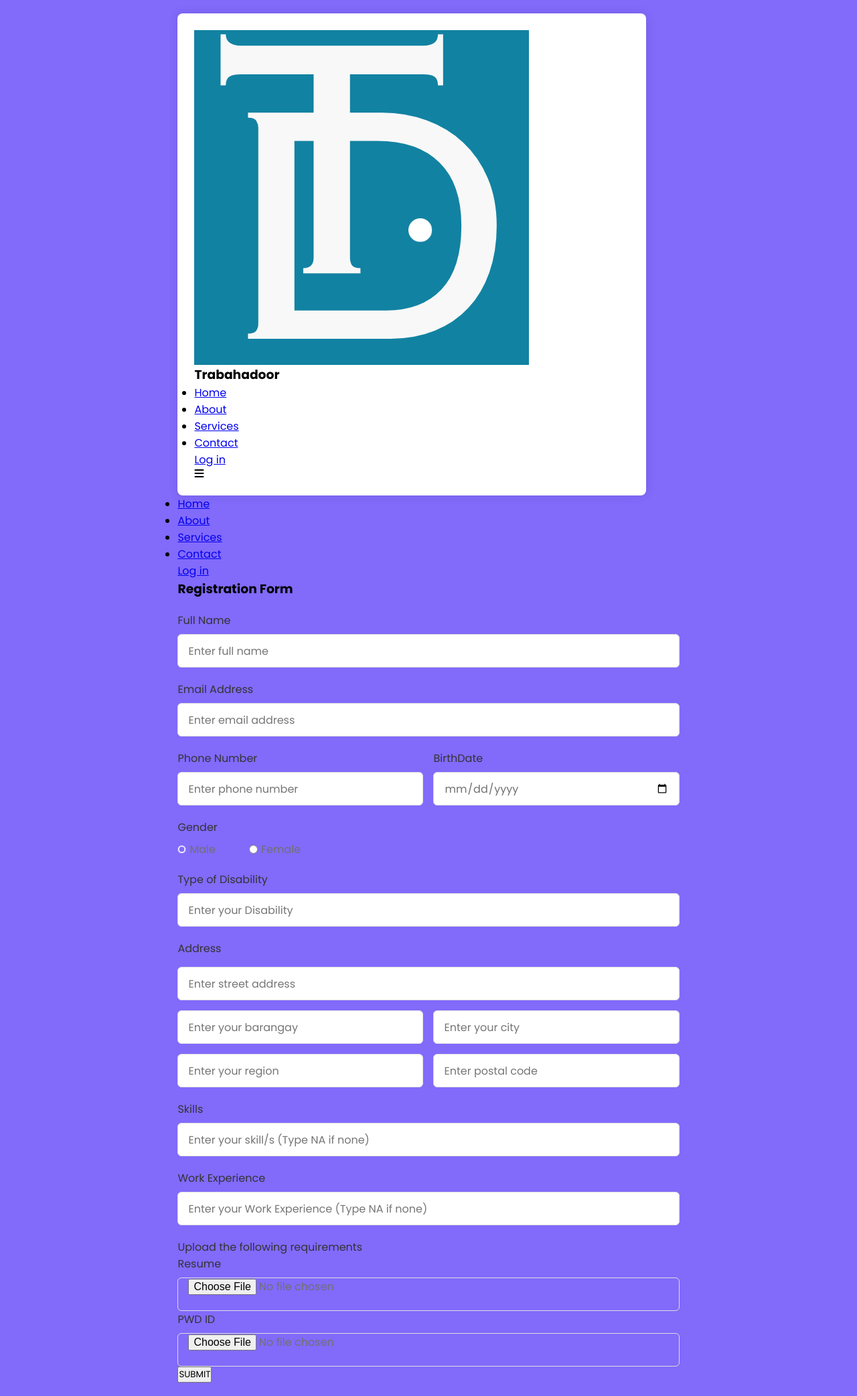
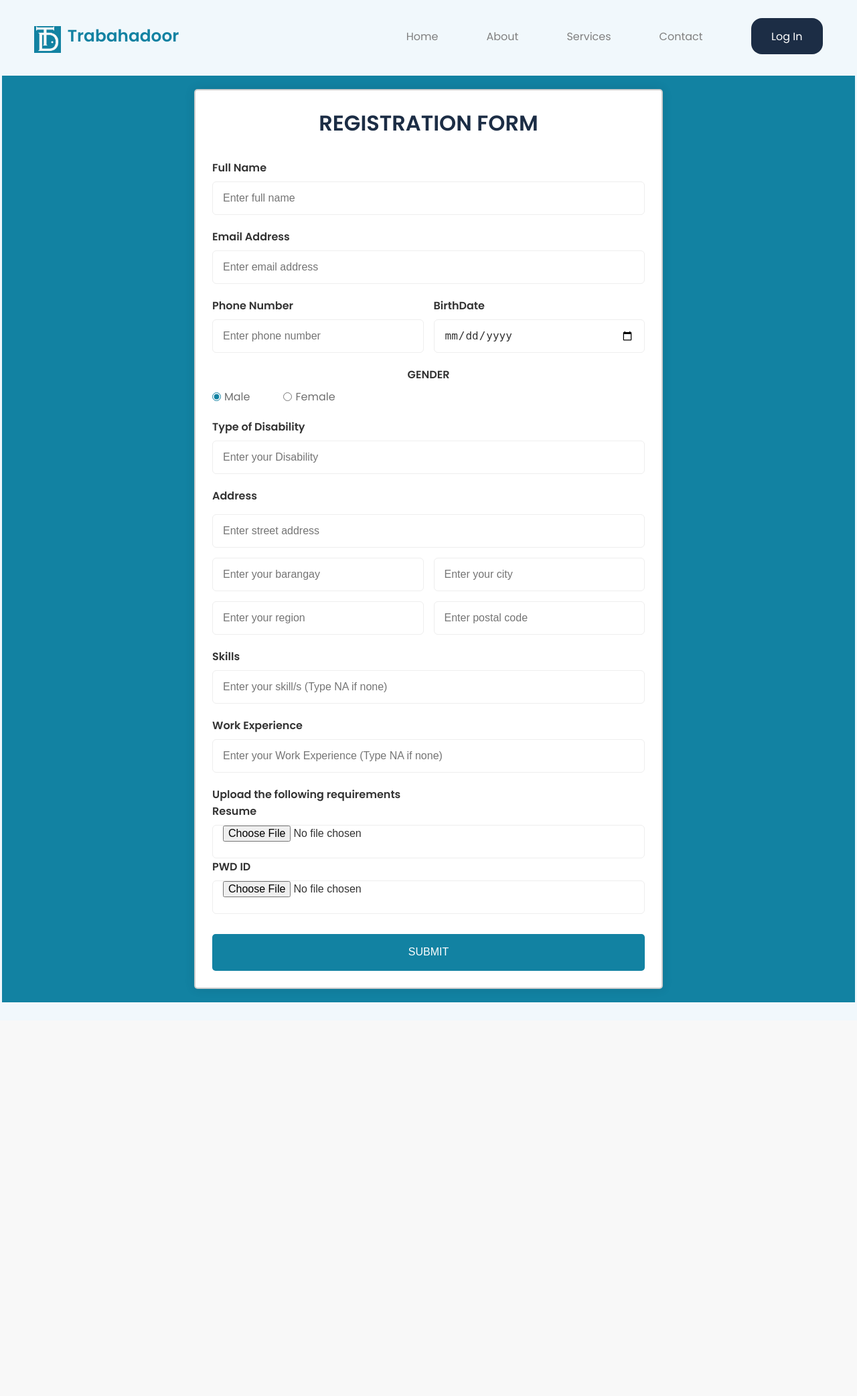
Before and after one commit to carla-dimaandal/TrabahadoorJobPortal, a PHP site: page /employeeReg.html in a window 1280 px wide. Shown: the whole page at 67% size. After the commit the page ends 1497 px from the top, so only its background shows below. Run offline with PHP 8.4, Linux system fonts and the light colour scheme.

Commit message:
Update style6.css

```diff
--- a/style6.css
+++ b/style6.css
@@ -1,20 +1,237 @@
-/* Import Google font - Poppins */
-@import url("https://fonts.googleapis.com/css2?family=Poppins:wght@200;300;400;500;600;700&display=swap");
-* {
-  margin: 0;
-  padding: 0;
-  box-sizing: border-box;
-  font-family: "Poppins", sans-serif;
+@import url('https://fonts.googleapis.com/css2?family=Poppins:wght@100;200;300;400;500;600&display=swap');
+
+:root {
+    --primaryColor:#1282a2;
+    --blueColor:#1c2d45;
+    --whiteColor:#fff;
+    --blackColor:#333;
+    --textColor: #5A5A5A;
+    --grayColor:#f0f0f0;
+    --yellowColor:#f0cc00;
 }
-body {
+
+*, *:before, *:after{
+    padding:0;
+    margin:0;
+    box-sizing:border-box;
+}
+
+body{
+    font-family:'Poppins', sans-serif;
+}
+section{
+    padding:2rem 7%;
+}
+img{
+    width:100%;
+}
+a{
+    text-decoration:none;
+}
+.big-wrapper{
+    padding:1.7rem 0.2rem;
+    width:100%;
+    min-height:100vh;
+    overflow:hidden;
+    background-color:#f1f8fc;
+    display:flex;
+    flex-direction:column;
+    justify-content:space-between;
+}
+.container{
+    position:relative;
+    max-width:81rem;
+    width:100%;
+    margin:0 auto;
+    padding: 0 3rem 2rem;
+    z-index:10;
+}
+header .container{
+    display:flex;
+    justify-content: space-between;
+    align-items: center;
+}
+.logo{
+    display:flex;
+    align-items:center;
+    cursor: pointer;
+}
+.logo img{
+    width:40px;
+    margin-right:0.6rem;
+    margin-top:0.6rem;
+}
+.logo h3{
+    color:var(--primaryColor);
+    font-size: 1.55rem;
+    line-height:1.2;
+    font-weight:700;
+}
+
+.links{
+    display:flex;
+    list-style:none;
+    align-items:center;
+}
+
+.links a{
+    color:gray;
+    margin-left:4.5rem;
+    display:inline-block;
+}
+.links a:after{
+    content:"";
+    position:absolute;
+    background-color:var(--blueColor);
+    width:0;
+    height:3px;
+    bottom:-10px;
+    left:0;
+
+}
+.links a:hover{
+    color:var(--blueColor);
+    transform:scale(1.05);
+    transition:0.3s;
+}
+.links a:hover:after {
+    width: 100%;
+}
+
+.container .btn{
+    display:inline-block;
+    padding: .9rem 1.9rem;
+    color: #fff !important;
+    background-color:var(--blueColor);
+    border-radius: 16px;
+    text-transform:capitalize;
+    transition: .3s;
+}
+
+.container .btn:hover{
+    background-color:var(--primaryColor);
+    transform: scale(1) !important;
+}
+
+.open-menu {
+    display: none;
+    cursor: pointer;
+    top: 2em;
+    right: 20px;
+    padding: 20px;
+    transform: translateY(-50%);
+    font-size: 1.5em;
+
+}
+
+@media (max-width: 958px){
+    .links,
+    .container .btn{
+        display: none;
+    }
+
+    .open-menu{
+        display: block;
+    }
+
+    .dropdown-menu{
+        display: block;
+
+
+    }
+
+}
+
+@media (max-width: 750px){
+    .right{
+        display:none;
+    }
+    .image{
+        display: none;
+    }
+
+    .footerNav ul{
+        flex-direction: column;
+    }
+
+    .footerNav ul li{
+        width: 100%;
+        text-align: center;
+        margin: 10px;
+    }
+}
+
+
+.dropdown-menu{
+    position: absolute;
+    right: 0;
+    top: 80px;
+    width: 300px;
+    height: 0;
+    background-color: var(--blueColor);
+    backdrop-filter: blur(50px);
+    z-index: 100;
+    overflow: hidden;
+    transition: height 0.2s cubic-bezier(0.175, 0.885, 0.32, 1.275)
+
+
+}
+
+.dropdown-menu.open{
+    height: 100vh;
+
+}
+
+.dropdown-menu li{
+    color:var(--whiteColor);
+    padding:0.7rem;
+    display: flex;
+    align-items: center;
+    justify-content: center;
+    flex-direction: column;
+}
+.dropdown-menu li a{
+    color:var(--whiteColor);
+    text-decoration:none;
+}
+
+.dropdown-menu .btn{
+    width: 100%;
+    display: flex;
+    justify-content: center;
+    padding: .9rem 1.9rem;
+    color: #fff !important;
+    background-color:var(--blueColor);
+    border-radius: 16px;
+    text-transform:capitalize;
+    transition: .3s;
+
+}
+.cta .btn{
+    display:inline-block;
+    padding: .9rem 1.9rem;
+    color: #fff !important;
+    background-color:var(--blueColor);
+    border-radius: 16px;
+    text-transform:capitalize;
+    transition: .3s;
+}
+.cta .btn:hover{
+    background-color:var(--primaryColor);
+    transform: scale(1) !important;
+}
+
+/*mainshowcase*/
+
+.Mainshowcase {
     min-height: 100vh;
     display: flex;
     align-items: center;
     justify-content: center;
     padding: 20px;
-  background: rgb(130, 106, 251)
+    background: var(--primaryColor);
 }
-.container {
+.Regform {
     position: relative;
     max-width: 700px;
     width: 100%;
@@ -22,22 +239,29 @@
     padding: 25px;
     border-radius: 8px;
     box-shadow: 0 0 15px rgba(0, 0, 0, 0.1);
+    border:2px solid rgba(6, 6, 6, 0.2);
+    border-radius: 5px;
 }
-.container header {
-  font-size: 1.5rem;
-  color: #333;
-  font-weight: 500;
+.Regform h3 {
+    font-size: 2rem;
+    font-weight: bold;
     text-align: center;
+    text-transform: uppercase;
+    margin-bottom: 10px;
+    color:var(--blueColor);
 }
-.container .form {
+.Regform .form {
     margin-top: 30px;
+
 }
 .form .input-box {
     width: 100%;
     margin-top: 20px;
+
 }
 .input-box label {
     color: #333;
+    font-weight: bold;
 }
 .form :where(.input-box input, .select-box) {
     position: relative;
@@ -45,9 +269,9 @@
     width: 100%;
     outline: none;
     font-size: 1rem;
-  color: #707070;
+    color: var(--blackColor);
     margin-top: 8px;
-  border: 1px solid #ddd;
+    border: 1px solid #eee;
     border-radius: 6px;
     padding: 0 15px;
 }
@@ -64,7 +288,7 @@
 .gender-box h3 {
     color: #333;
     font-size: 1rem;
-  font-weight: 400;
+    font-weight: bold;
     margin-bottom: 8px;
 }
 .form :where(.gender-option, .gender) {
@@ -77,7 +301,7 @@
     column-gap: 5px;
 }
 .gender input {
-  accent-color: rgb(130, 106, 251);
+    accent-color: var(--primaryColor);
 }
 .form :where(.gender input, .gender label) {
     cursor: pointer;
@@ -88,30 +312,25 @@
 .address :where(input, .select-box) {
     margin-top: 15px;
 }
-.select-box select {
-  height: 100%;
-  width: 100%;
-  outline: none;
-  border: none;
-  color: #707070;
-  font-size: 1rem;
-}
-.form button {
+.form-btn {
     height: 55px;
     width: 100%;
     color: #fff;
+    text-transform: capitalize;
     font-size: 1rem;
-  font-weight: 400;
     margin-top: 30px;
-  border: none;
+    border: 1px;
     cursor: pointer;
     transition: all 0.2s ease;
-  background: rgb(130, 106, 251);
+    background: var(--primaryColor);
+    border-radius: 5px;
+
 }
-.form button:hover {
-  background: rgb(88, 56, 250);
+.form-btn:hover {
+    background: var(--blueColor);
+
 }
-/*Responsive*/
+
 @media screen and (max-width: 500px) {
     .form .column {
       flex-wrap: wrap;
```
Lines whose indentation alone changed are shown as unchanged.
